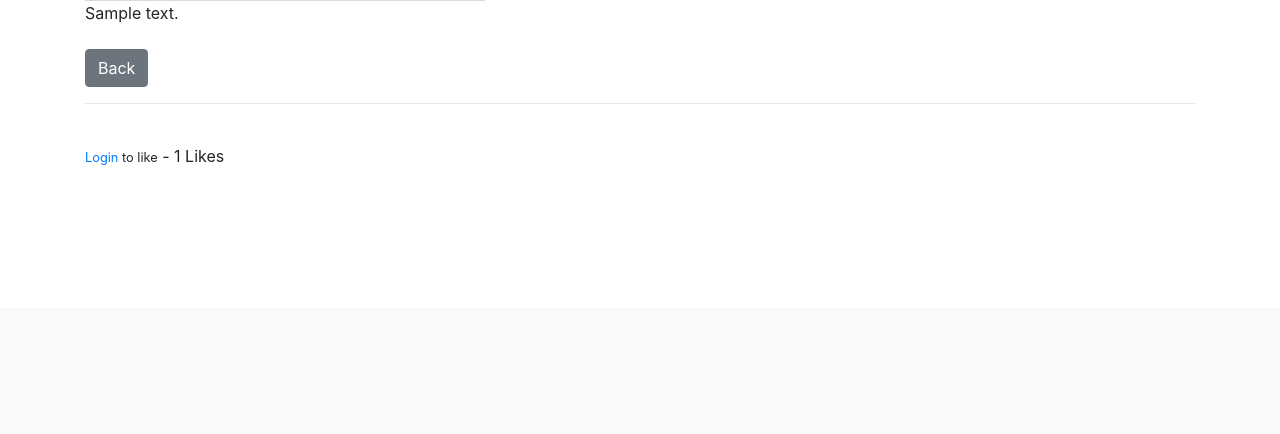
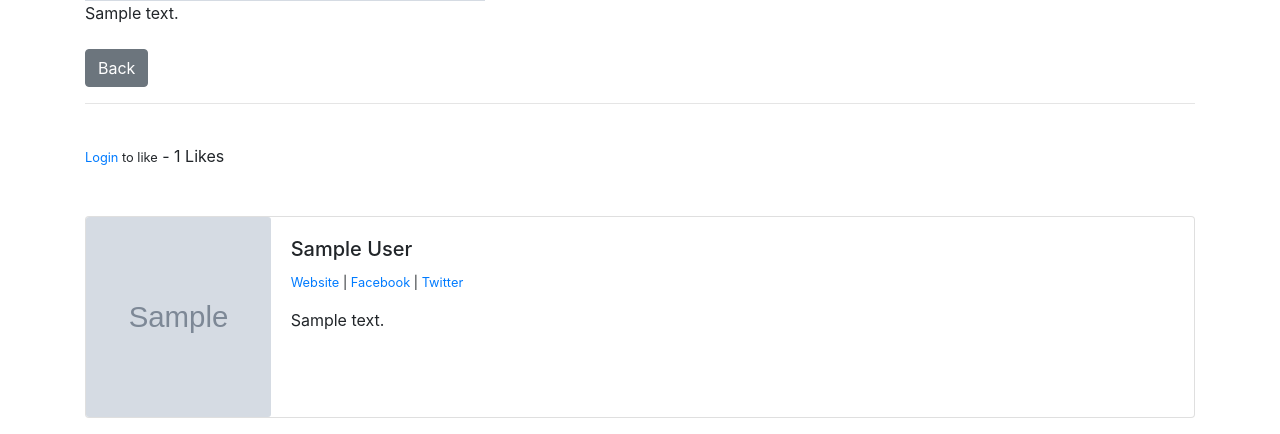
Before and after one commit to Lylio/gobby, a Django app: page /article/1 in a window 1280 px wide. Shown: the part 492-926 px from the top of the page. Before the commit the page ends 657 px from the top, so only its background shows below. Run offline with Django 3.2, Linux system fonts and the light colour scheme; tables that the repository leaves empty hold one stand-in row (values such as "Sample post"); grey boxes marked "Sample" are stand-in pictures; some libraries are stand-ins or nearby versions.

Commit message:
profile card created

```diff
--- a/gobby/members/templates/registration/edit_profile.html
+++ b/gobby/members/templates/registration/edit_profile.html
@@ -3,8 +3,8 @@
 {% block content %}
 
 <h1>Edit Profile...</h1>
-<br/>
-<br/>
+
+<br />
 <div class="form-group">
 <form method="post">
     {% csrf_token %}
--- a/gobby/thegobbyblog/admin.py
+++ b/gobby/thegobbyblog/admin.py
@@ -1,5 +1,6 @@
 from django.contrib import admin
-from .models import Post, Category
+from .models import Post, Category, Profile
 
 admin.site.register(Post)
 admin.site.register(Category)
+admin.site.register(Profile)
--- a/gobby/thegobbyblog/models.py
+++ b/gobby/thegobbyblog/models.py
@@ -13,6 +13,18 @@ class Category(models.Model):
     def get_absolute_url(self):
         return reverse('home')
         # return reverse('article-detail', args=(str(self.pk)))
+
+class Profile(models.Model):
+    user = models.OneToOneField(User, null=True, on_delete=models.CASCADE)
+    bio = models.TextField()
+    profile_pic = models.ImageField(null=True, blank=True, upload_to="images/profile/")
+    website_url = models.CharField(max_length=255, null=True, blank=True)
+    facebook_url = models.CharField(max_length=255, null=True, blank=True)
+    twitter_url = models.CharField(max_length=255, null=True, blank=True)
+
+
+    def __str__(self):
+        return str(self.user)
 
 class Post(models.Model):
     title = models.CharField(max_length=255)
--- a/gobby/thegobbyblog/templates/article_details.html
+++ b/gobby/thegobbyblog/templates/article_details.html
@@ -46,4 +46,32 @@
     - {{ total_likes }} Likes
 </form>
 
+<br/><br/>
+
+<div class="card mb-3">
+  <div class="row no-gutters">
+    <div class="col-md-2">
+      <img src="{{ post.author.profile.profile_pic.url }}" width=200 height=200 class="card-img">
+    </div>
+    <div class="col-md-10">
+      <div class="card-body">
+        <h5 class="card-title">{{ post.author.first_name }} {{ post.author.last_name }}</h5>
+          <p class="small text=muted">
+              {% if post.author.profile.website_url %}
+                <a href="{{ post.author.profile.website_url }}">Website</a> |
+              {% endif %}
+              {% if post.author.profile.facebook_url %}
+                <a href="{{ post.author.profile.facebook_url }}">Facebook</a> |
+              {% endif %}
+              {% if post.author.profile.twitter_url %}
+                <a href="{{ post.author.profile.twitter_url }}">Twitter</a>
+              {% endif %}
+          </p>
+        <p class="card-text">{{ post.author.profile.bio }}</p>
+      </div>
+    </div>
+  </div>
+</div>
+
+
 {% endblock %}
```
Also changed, not shown: gobby/thegobbyblog/migrations/0009_profile.py (added), gobby/thegobbyblog/migrations/0010_auto_20201201_1043.py (added).
